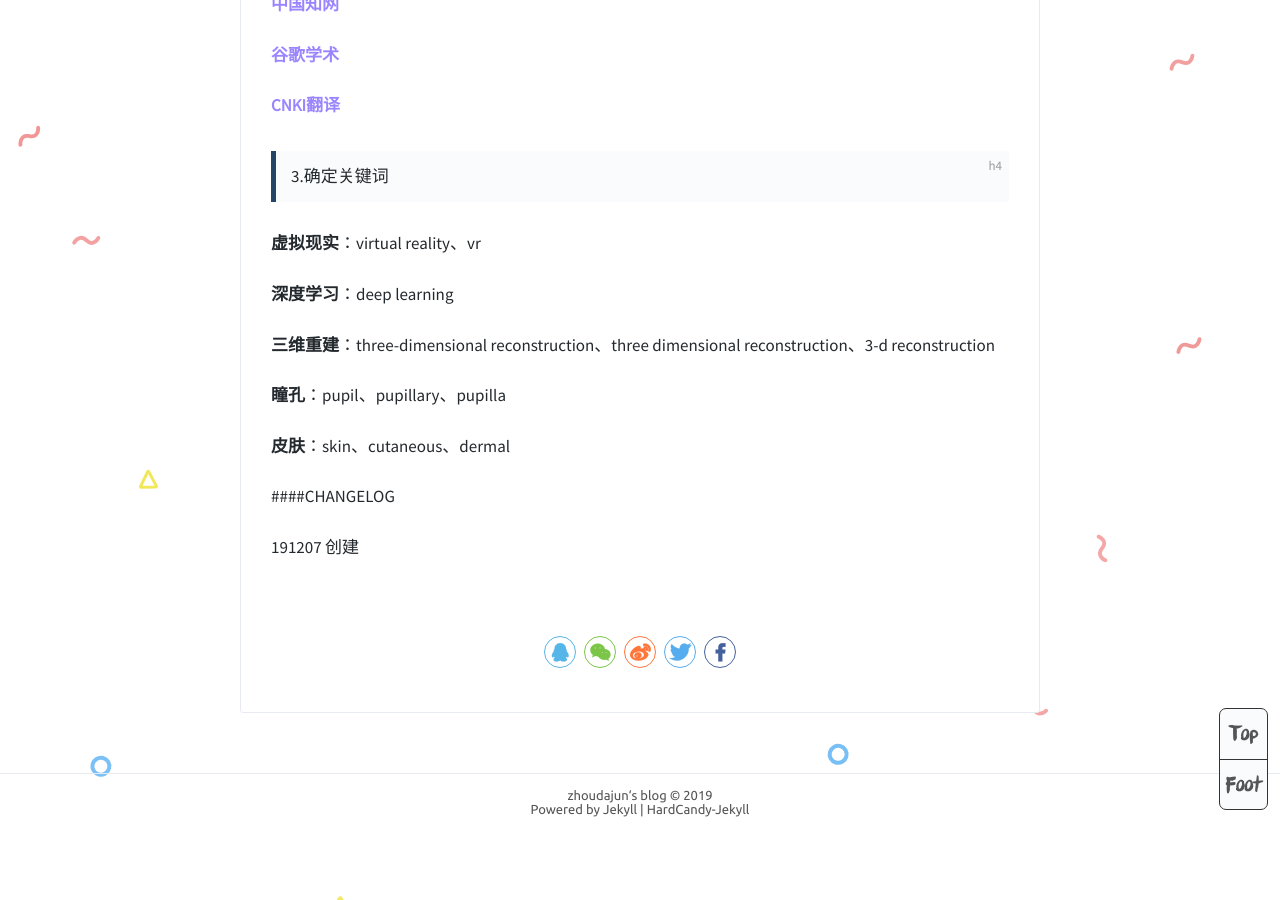
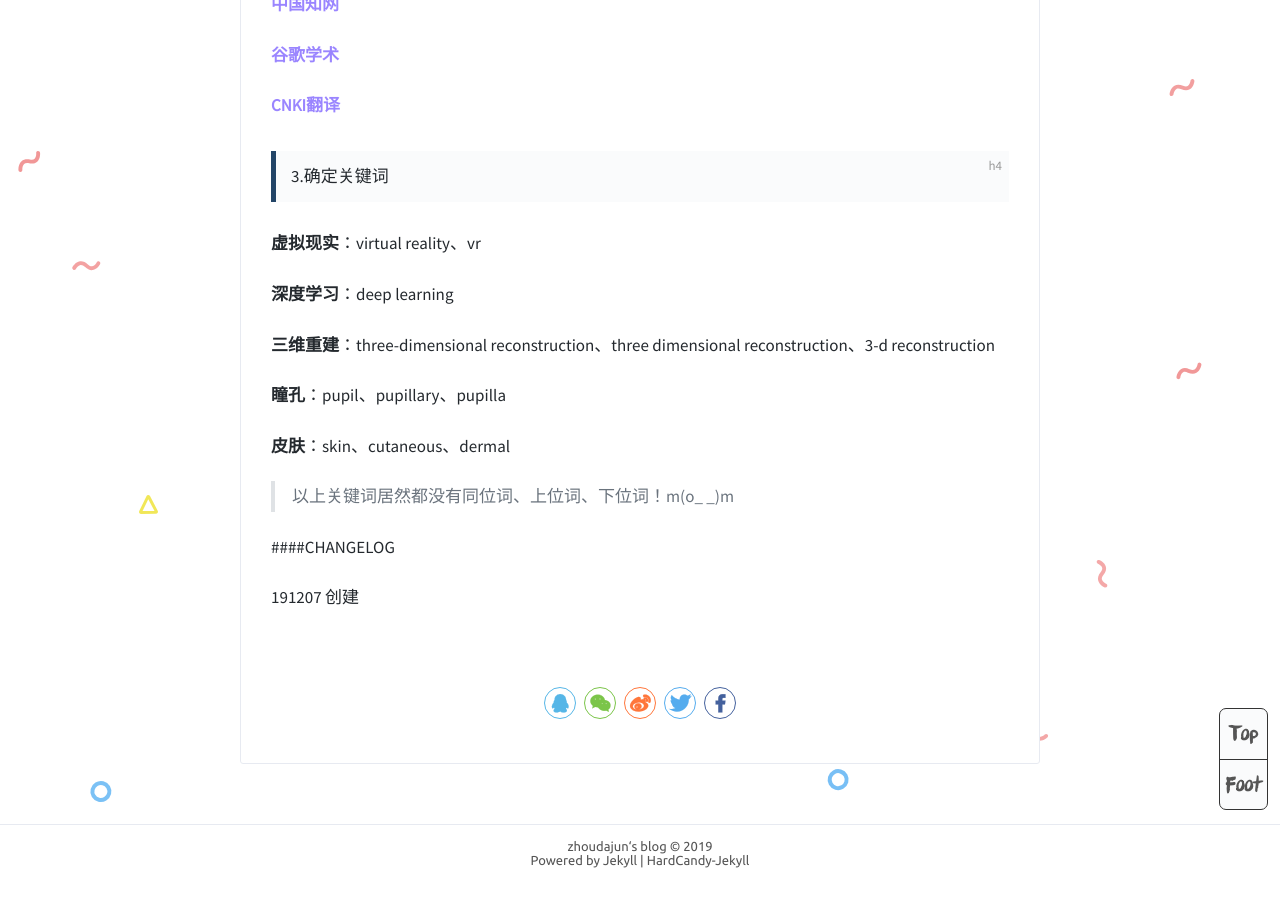
Before and after one commit to zhoudajun/zhoudajun.github.io, a Jekyll site: the page built from _posts/2019-12-8-info-ai.md, in a window 1280 px wide and 900 px high, scrolled down 878 px. Built offline with Jekyll 4.4.1, drawn with Linux system fonts in a browser that asks for light colours; comment, search, counter and statistics services are not loaded; before the commit the page ends 1727 px from its top, so only the background shows below that.

Commit message:
Update 2019-12-8-info-ai.md

```diff
--- a/_posts/2019-12-8-info-ai.md
+++ b/_posts/2019-12-8-info-ai.md
@@ -45,6 +45,8 @@ tags: info
 
 **皮肤**：skin、cutaneous、dermal
 
+> 以上关键词居然都没有同位词、上位词、下位词！m(o_ _)m
+
 
 
 ####CHANGELOG
```
